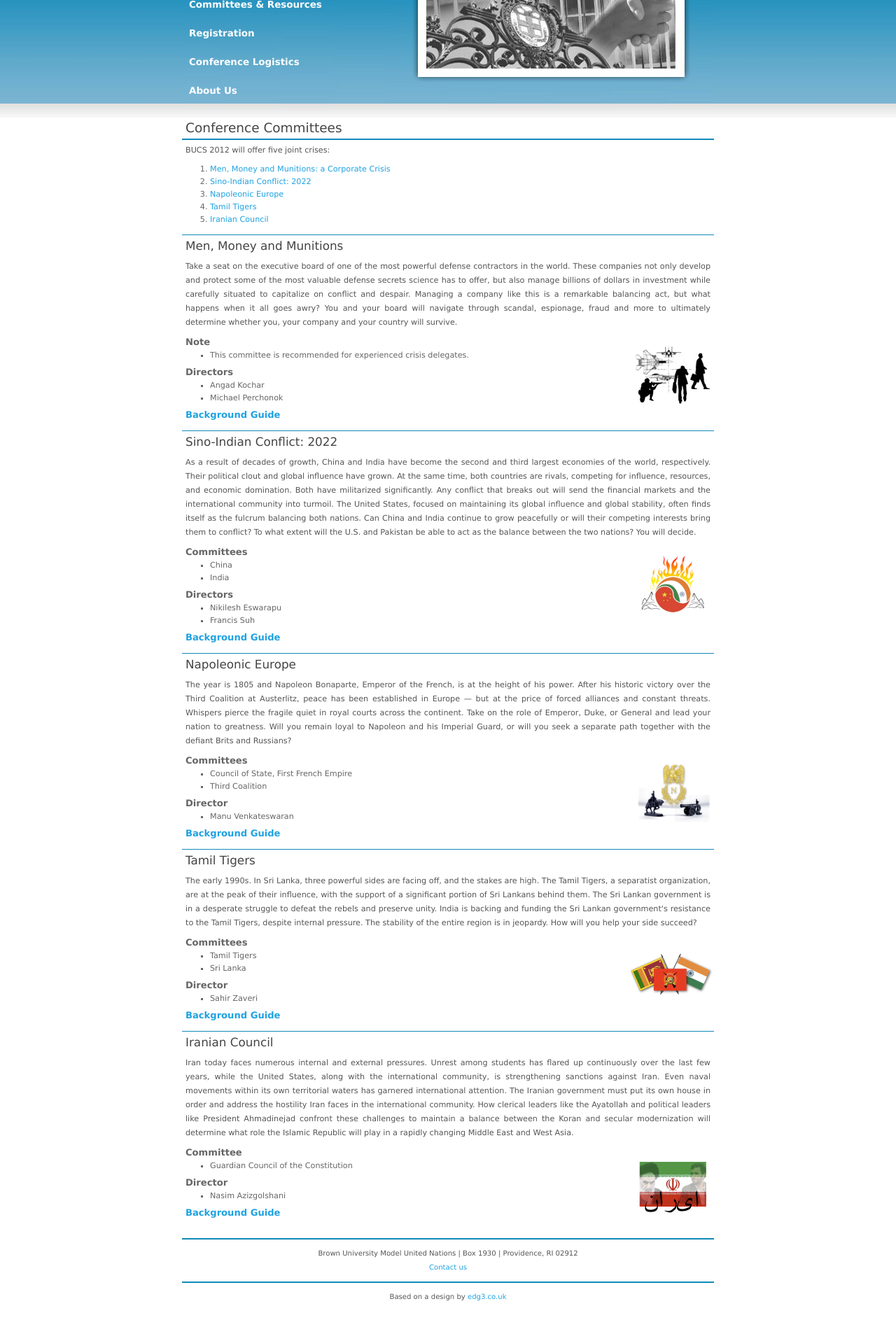
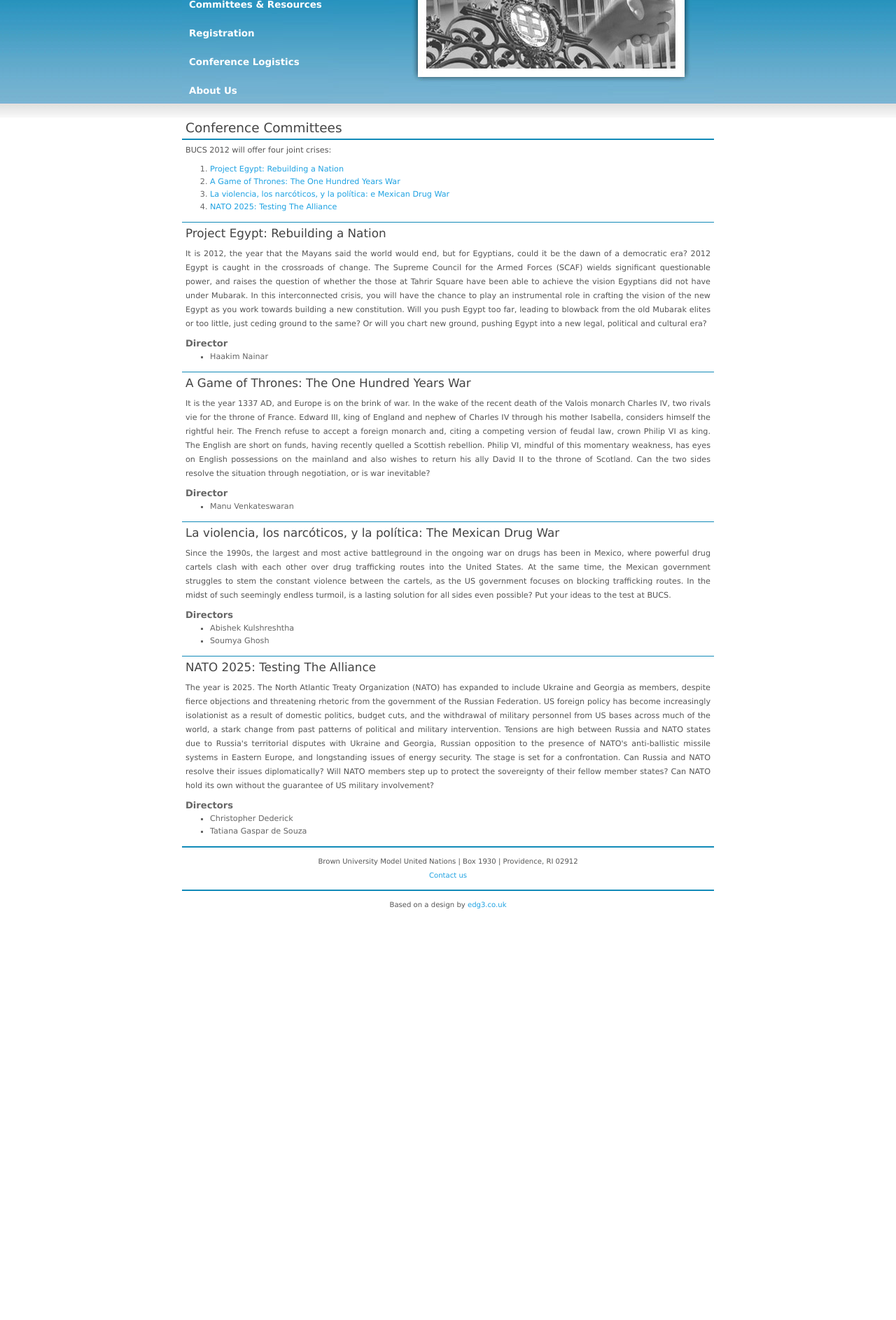
Before and after one commit to nmalkin/bucs, a Django app: template templates/committees.html in a window 1280 px wide. Shown: the part 172-2058 px from the top of the page at 70% size. After the commit the page ends 1471 px from the top, so only its background shows below. Run offline with Django 3.2, Linux system fonts and the light colour scheme; the template is opened without the code that fills it, so the values that code supplies are empty.

Commit message:
Post committee titles and descriptions

```diff
--- a/templates/committees.html
+++ b/templates/committees.html
@@ -4,121 +4,54 @@
 
 {% block content %}
 <h1>Conference Committees</h1>
-<p>BUCS 2012 will offer five joint crises:</p>
+<p>BUCS 2012 will offer four joint crises:</p>
 <ol>
-    <li><a href="#corporate">Men, Money and Munitions: a Corporate Crisis</a></li>
-    <li><a href="#china_india">Sino-Indian Conflict: 2022</a></li>
-    <li><a href="#napoleon">Napoleonic Europe</a></li>
-    <li><a href="#tamil_tigers">Tamil Tigers</a></li>
-    <li><a href="#iran">Iranian Council</a></li>
+    <li><a href="#egypt">Project Egypt: Rebuilding a Nation</a></li>
+    <li><a href="#europe">A Game of Thrones: The One Hundred Years War</a></li>
+    <li><a href="#mexico">La violencia, los narcóticos, y la política: e Mexican Drug War</a></li>
+    <li><a href="#nato">NATO 2025: Testing The Alliance</a></li>
 </ol>
 
 <div class="committee_info">
 
-<a name="corporate"></a><h2>Men, Money and Munitions</h2>
-<p>Take a seat on the executive board of one of the most powerful defense contractors in the world. These companies not only develop and protect some of the most valuable defense secrets science has to offer, but also manage billions of dollars in investment while carefully situated to capitalize on conflict and despair. Managing a company like this is a remarkable balancing act, but what happens when it all goes awry? You and your board will navigate through scandal, espionage, fraud and more to ultimately determine whether you, your company and your country will survive.</p>
+<a name="egypt"></a><h2>Project Egypt: Rebuilding a Nation</h2>
+<p>It is 2012, the year that the Mayans said the world would end, but for Egyptians, could it be the dawn of a democratic era? 2012 Egypt is caught in the crossroads of change. The Supreme Council for the Armed Forces (SCAF) wields significant questionable power, and raises the question of whether the those at Tahrir Square have been able to achieve the vision Egyptians did not have under Mubarak. In this interconnected crisis, you will have the chance to play an instrumental role in crafting the vision of the new Egypt as you work towards building a new constitution. Will you push Egypt too far, leading to blowback from the old Mubarak elites or too little, just ceding ground to the same? Or will you chart new ground, pushing Egypt into a new legal, political and cultural era?</p>
 
-<img src="{{ STATIC_URL }}images/crises/corporate.png" alt="Corporate Crisis" />
-
-<h3>Note</h3>
+<h3>Director</h3>
 <ul>
-    <li>This committee is recommended for experienced crisis delegates.</li>
+    <li>Haakim Nainar</li>
 </ul>
 
-<h3>Directors</h3>
-<ul>
-    <li>Angad Kochar</li>
-    <li>Michael Perchonok</li>
-</ul>
 
-<h3><a href="{{ STATIC_URL }}documents/munitions.pdf">Background Guide</a></h3>
-
-
-<a name="china_india"></a><h2>Sino-Indian Conflict: 2022</h2>
-<p>As a result of decades of growth, China and India have become the second and third largest economies of the world, respectively. Their political clout and global influence have grown. At the same time, both countries are rivals, competing for influence, resources, and economic domination. Both have militarized significantly. Any conflict that breaks out will send the financial markets and the international community into turmoil.  The United States, focused on maintaining its global influence and global stability, often finds itself as the fulcrum balancing both nations. Can China and India continue to grow peacefully or will their competing interests bring them to conflict? To what extent will the U.S. and Pakistan be able to act as the balance between the two nations? You will decide.</p>
-
-<img src="{{ STATIC_URL }}images/crises/sino_indian.png" alt="Sino-Indian Conflict" />
-
-<h3>Committees</h3>
-<ul>
-    <li>China</li>
-    <li>India</li>
-</ul>
-
-<h3>Directors</h3>
-<ul>
-    <li>Nikilesh Eswarapu</li>
-    <li>Francis Suh</li>
-</ul>
-
-<h3><a href="{{ STATIC_URL }}documents/sino_indian_conflict.pdf">Background Guide</a></h3>
-
-
-<a name="napoleon"></a><h2>Napoleonic Europe</h2>
-<p>The year is 1805 and Napoleon Bonaparte, Emperor of the French, is at the height of his power. After his historic victory over the Third Coalition at Austerlitz, peace has been established in Europe — but at the price of forced alliances and constant threats.   Whispers pierce the fragile quiet in royal courts across the continent.  Take on the role of Emperor, Duke, or General and lead your nation to greatness.  Will you remain loyal to Napoleon and his Imperial Guard, or will you seek a separate path together with the defiant Brits and Russians?</p>
-
-<img src="{{ STATIC_URL }}images/crises/napoleon.png" alt="Napoleonic Europe" />
-
-<h3>Committees</h3>
-<ul>
-    <li>Council of State, First French Empire</li>
-    <li>Third Coalition</li>
-</ul>
+<a name="europe"></a><h2>A Game of Thrones: The One Hundred Years War</h2>
+<p>It is the year 1337 AD, and Europe is on the brink of war.  In the wake of the recent death of the Valois monarch Charles IV, two rivals vie for the throne of France.  Edward III, king of England and nephew of Charles IV through his mother Isabella,  considers himself the rightful heir.  The French refuse to accept a foreign monarch and, citing a competing version of feudal law, crown Philip VI as king.  The English are short on funds, having recently quelled a Scottish rebellion.  Philip VI, mindful of this momentary weakness, has eyes on English possessions on the mainland and also wishes to return his ally David II to the throne of Scotland.  Can the two sides resolve the situation through negotiation, or is war inevitable?</p>
 
 <h3>Director</h3>
 <ul>
     <li>Manu Venkateswaran</li>
 </ul>
 
-<h3><a href="{{ STATIC_URL }}documents/napoleon.pdf">Background Guide</a></h3>
+
+<a name="mexico"></a><h2>La violencia, los narcóticos, y la política: The Mexican Drug War</h2>
+<p>Since the 1990s, the largest and most active battleground in the ongoing war on drugs has been in Mexico, where powerful drug cartels clash with each other over drug trafficking routes into the United States. At the same time, the Mexican government struggles to stem the constant violence between the cartels, as the US government focuses on blocking trafficking routes. In the midst of such seemingly endless turmoil, is a lasting solution for all sides even possible? Put your ideas to the test at BUCS.</p>
+
+<h3>Directors</h3>
+<ul>
+    <li>Abishek Kulshreshtha</li>
+    <li>Soumya Ghosh</li>
+</ul>
 
 
-<a name="tamil_tigers"></a><h2>Tamil Tigers</h2>
+<a name="nato"></a><h2>NATO 2025: Testing The Alliance</h2>
 
-<p>The early 1990s. In Sri Lanka, three powerful sides are facing off, and the stakes are high. The Tamil Tigers, a separatist organization, are at the peak of their influence, with the support of a significant portion of Sri Lankans behind them.  The Sri Lankan government is in a desperate struggle to defeat the rebels and preserve unity.  India is backing and funding the Sri Lankan government's resistance to the Tamil Tigers, despite internal pressure.  The stability of the entire region is in jeopardy. How will you help your side succeed?</p>
+<p>The year is 2025. The North Atlantic Treaty Organization (NATO) has expanded to include Ukraine and Georgia as members, despite fierce objections and threatening rhetoric from the government of the Russian Federation. US foreign policy has become increasingly isolationist as a result of domestic politics, budget cuts, and the withdrawal of military personnel from US bases across much of the world, a stark change from past patterns of political and military intervention. Tensions are high between Russia and NATO states due to Russia's territorial disputes with Ukraine and Georgia, Russian opposition to the presence of NATO's anti-ballistic missile systems in Eastern Europe, and longstanding issues of energy security. The stage is set for a confrontation. Can Russia and NATO resolve their issues diplomatically? Will NATO members step up to protect the sovereignty of their fellow member states? Can NATO hold its own without the guarantee of US military involvement?</p>
 
-<img src="{{ STATIC_URL }}images/crises/tamil_tigers.png" alt="Tamil Tigers" />
-
-<h3>Committees</h3>
+<h3>Directors</h3>
 <ul>
-    <li>Tamil Tigers</li>
-    <li>Sri Lanka</li>
+    <li>Christopher Dederick</li>
+    <li>Tatiana Gaspar de Souza</li>
 </ul>
-
-<h3>Director</h3>
-<ul>
-    <li>Sahir Zaveri</li>
-</ul>
-
-<h3><a href="{{ STATIC_URL }}documents/tamil_tigers.pdf">Background Guide</a></h3>
-
-
-<a name="iran"></a><h2>Iranian Council</h2>
-<p>Iran today faces numerous internal and external pressures.  Unrest among students has flared up continuously over the last few years, while the United States, along with the international community, is strengthening sanctions against Iran.  Even naval movements within its own territorial waters has garnered international attention. The Iranian government must put its own house in order and address the hostility Iran faces in the international community. How clerical leaders like the Ayatollah and political leaders like President Ahmadinejad confront these challenges to maintain a balance between the Koran and secular modernization will determine what role the Islamic Republic will play in a rapidly changing Middle East and West Asia.</p>
-
-<img src="{{ STATIC_URL }}images/crises/iran.png" alt="Iran" />
-
-<h3>Committee</h3>
-<ul>
-    <li>Guardian Council of the Constitution</li>
-</ul>
-
-<h3>Director</h3>
-<ul>
-    <li>Nasim Azizgolshani</li>
-</ul>
-
-<h3><a href="{{ STATIC_URL }}documents/iran.pdf">Background Guide</a></h3>
-
-
-<!--<p id="spacer">&nbsp;</p>-->
 
 </div>
 
-<!--<h1>More Information</h1>-->
-<!--<p>Interested in the crises but want more information? Don't hesitate to -->
-<!--<a href="http://mailhide.recaptcha.net/d?k=01A26o5T9EXBk7FSv5AbbqAA==&c=49VqJSWhfanM4_VZvpsVC2DBxZdZidhj6od73pZh9Ec="-->
-				<!--onclick="window.open('http://mailhide.recaptcha.net/d?k=01A26o5T9EXBk7FSv5AbbqAA==&c=49VqJSWhfanM4_VZvpsVC2DBxZdZidhj6od73pZh9Ec=', '', 'toolbar=0,scrollbars=0,location=0,statusbar=0,menubar=0,resizable=0,width=500,height=300'); return false;"-->
-				<!--title="Click to show the contact e-mail address">contact us</a>.-->
-<!--Or, check back here in the Fall, when background guides are posted with more detailed information.-->
 {% endblock %}
```
